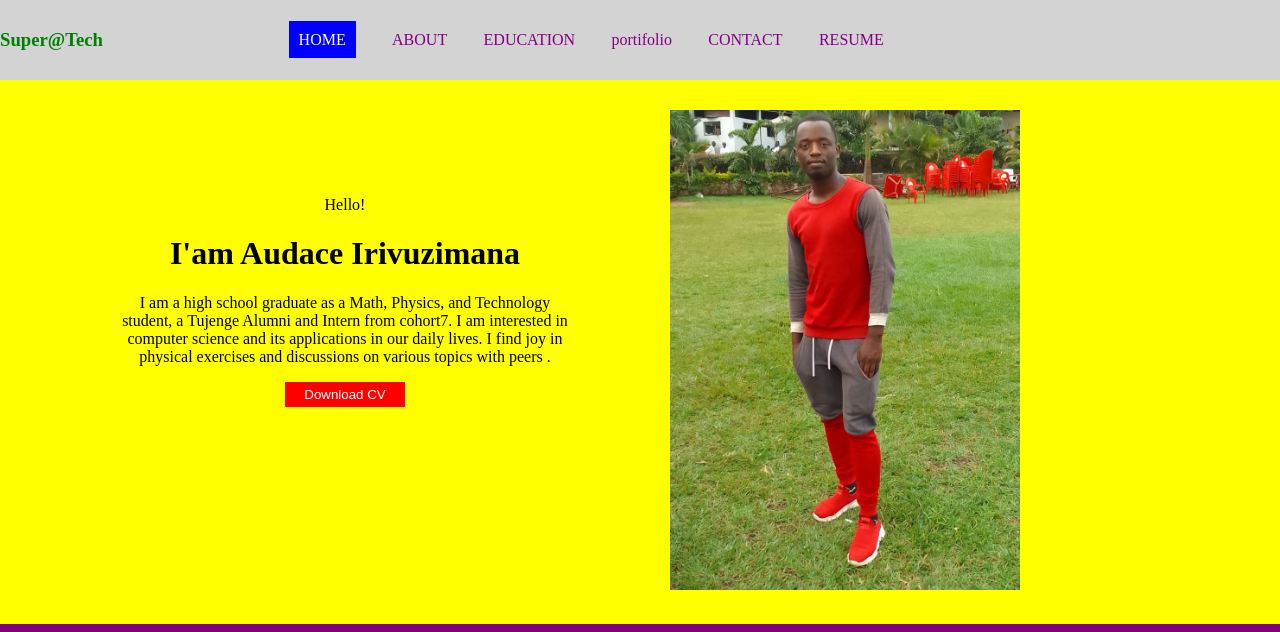
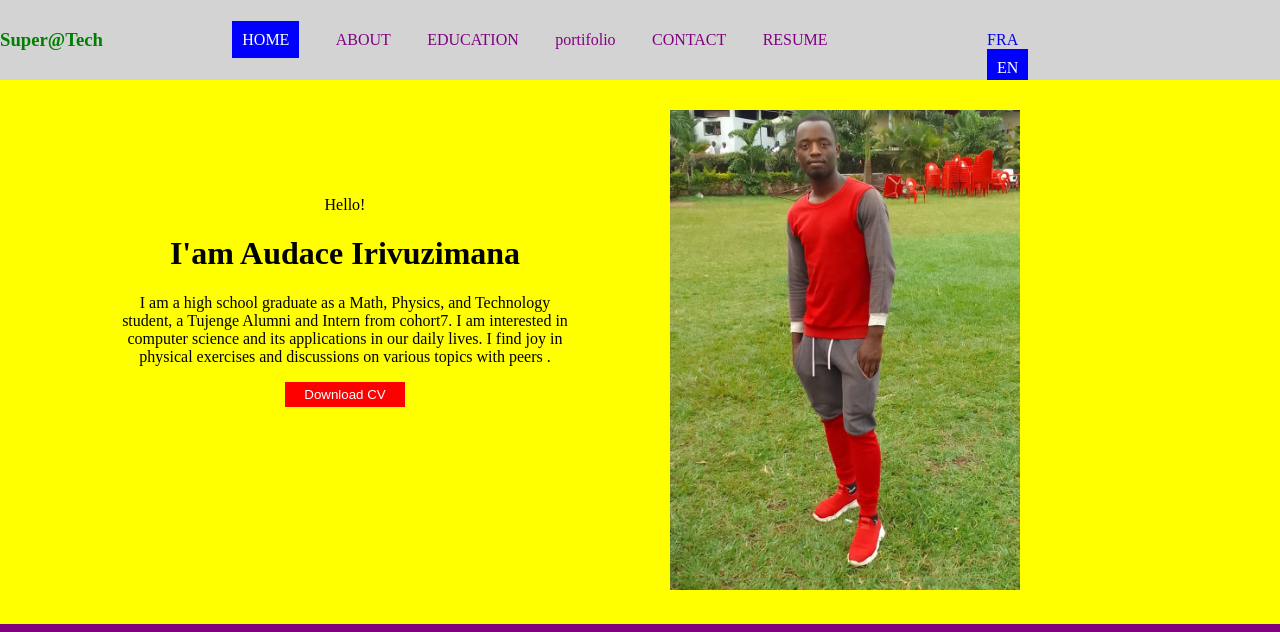
Before and after one commit to Audaby/Final-Project, a plain HTML site: page index.html in a window 1280 px wide. Shown: the top 632 px of the page. Drawn offline with Linux system fonts and the light colour scheme.

Commit message:
just some changes

```diff
--- a/style.css
+++ b/style.css
@@ -21,10 +21,10 @@ header{
 .left-bar{
     color:green;
     float:left;
-    width:8%;
+    width:8.6%;
 }
 .navig-bar{
-    margin-left:10%;
+    margin-left:5%;
     background:lightgrey;
     width:60%;
 }
@@ -50,9 +50,9 @@ header{
     padding:10px;
 }
 .right-bar{
-    margin:2%;
-    width:15%;
-    float:right;
+    margin:0;
+    width:8.6%;
+    float:left;
 }
 .right-bar>ul>li{
     list-style-type: none;
```
Also changed, not shown: index.html (+1 -0 lines).
